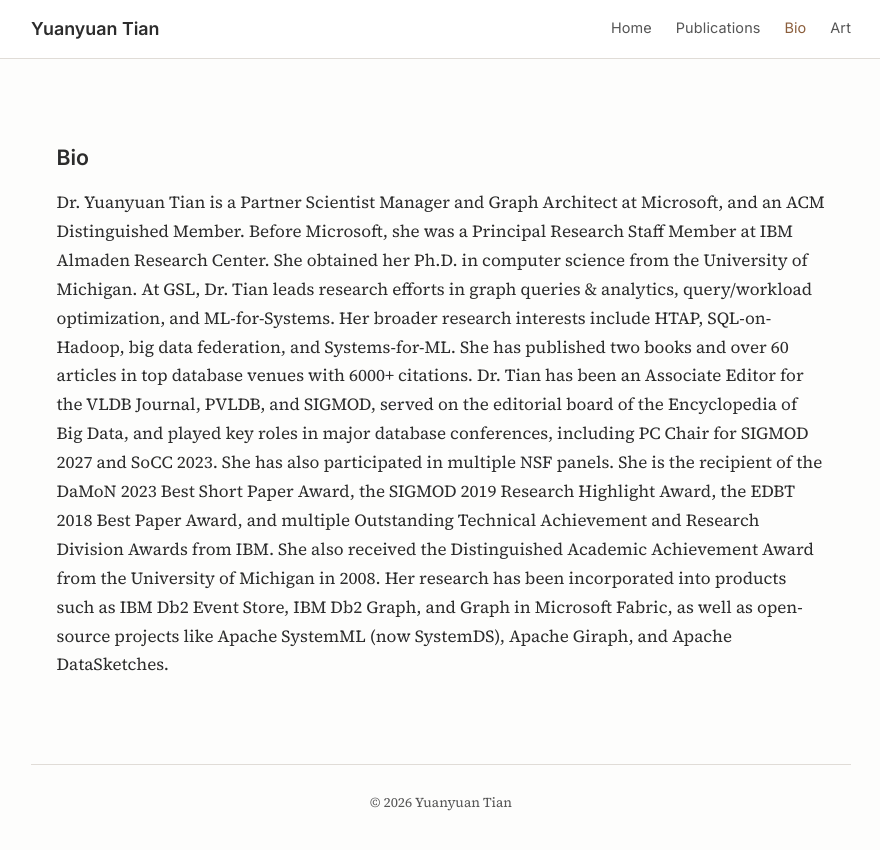
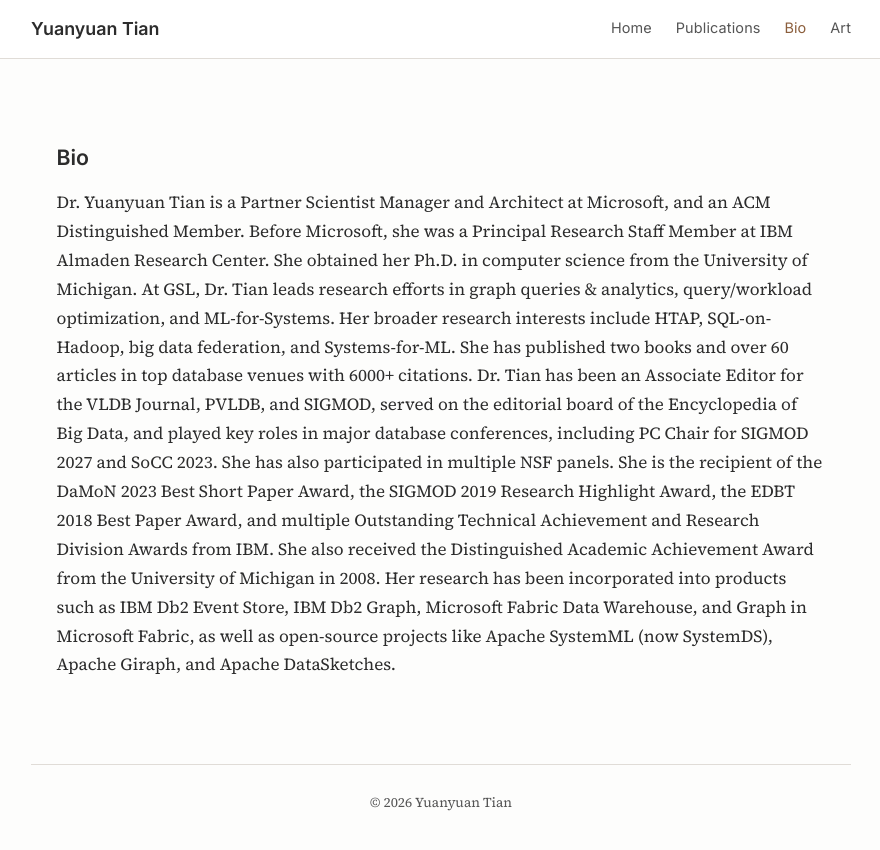
Before and after one commit to humming80/humming80.github.io, a Jekyll site: the page built from bio.md, in a window 1280 px wide. Shown: the top 850 px of the page, without its empty margins (199-1079 px from the left). Built offline with Jekyll 4.4.1, drawn with Linux system fonts in a browser that asks for light colours.

Commit message:
Update bio with new title and product names

```diff
--- a/bio.md
+++ b/bio.md
@@ -6,4 +6,4 @@ permalink: /bio
 
 ## Bio
 
-Dr. Yuanyuan Tian is a Partner Scientist Manager and Graph Architect at Microsoft, and an ACM Distinguished Member. Before Microsoft, she was a Principal Research Staff Member at IBM Almaden Research Center. She obtained her Ph.D. in computer science from the University of Michigan. At GSL, Dr. Tian leads research efforts in graph queries & analytics, query/workload optimization, and ML-for-Systems. Her broader research interests include HTAP, SQL-on-Hadoop, big data federation, and Systems-for-ML. She has published two books and over 60 articles in top database venues with 6000+ citations. Dr. Tian has been an Associate Editor for the VLDB Journal, PVLDB, and SIGMOD, served on the editorial board of the Encyclopedia of Big Data, and played key roles in major database conferences, including PC Chair for SIGMOD 2027 and SoCC 2023. She has also participated in multiple NSF panels. She is the recipient of the DaMoN 2023 Best Short Paper Award, the SIGMOD 2019 Research Highlight Award, the EDBT 2018 Best Paper Award, and multiple Outstanding Technical Achievement and Research Division Awards from IBM. She also received the Distinguished Academic Achievement Award from the University of Michigan in 2008. Her research has been incorporated into products such as IBM Db2 Event Store, IBM Db2 Graph, and Graph in Microsoft Fabric, as well as open-source projects like Apache SystemML (now SystemDS), Apache Giraph, and Apache DataSketches.
+Dr. Yuanyuan Tian is a Partner Scientist Manager and Architect at Microsoft, and an ACM Distinguished Member. Before Microsoft, she was a Principal Research Staff Member at IBM Almaden Research Center. She obtained her Ph.D. in computer science from the University of Michigan. At GSL, Dr. Tian leads research efforts in graph queries & analytics, query/workload optimization, and ML-for-Systems. Her broader research interests include HTAP, SQL-on-Hadoop, big data federation, and Systems-for-ML. She has published two books and over 60 articles in top database venues with 6000+ citations. Dr. Tian has been an Associate Editor for the VLDB Journal, PVLDB, and SIGMOD, served on the editorial board of the Encyclopedia of Big Data, and played key roles in major database conferences, including PC Chair for SIGMOD 2027 and SoCC 2023. She has also participated in multiple NSF panels. She is the recipient of the DaMoN 2023 Best Short Paper Award, the SIGMOD 2019 Research Highlight Award, the EDBT 2018 Best Paper Award, and multiple Outstanding Technical Achievement and Research Division Awards from IBM. She also received the Distinguished Academic Achievement Award from the University of Michigan in 2008. Her research has been incorporated into products such as IBM Db2 Event Store, IBM Db2 Graph, Microsoft Fabric Data Warehouse, and Graph in Microsoft Fabric, as well as open-source projects like Apache SystemML (now SystemDS), Apache Giraph, and Apache DataSketches.
```
